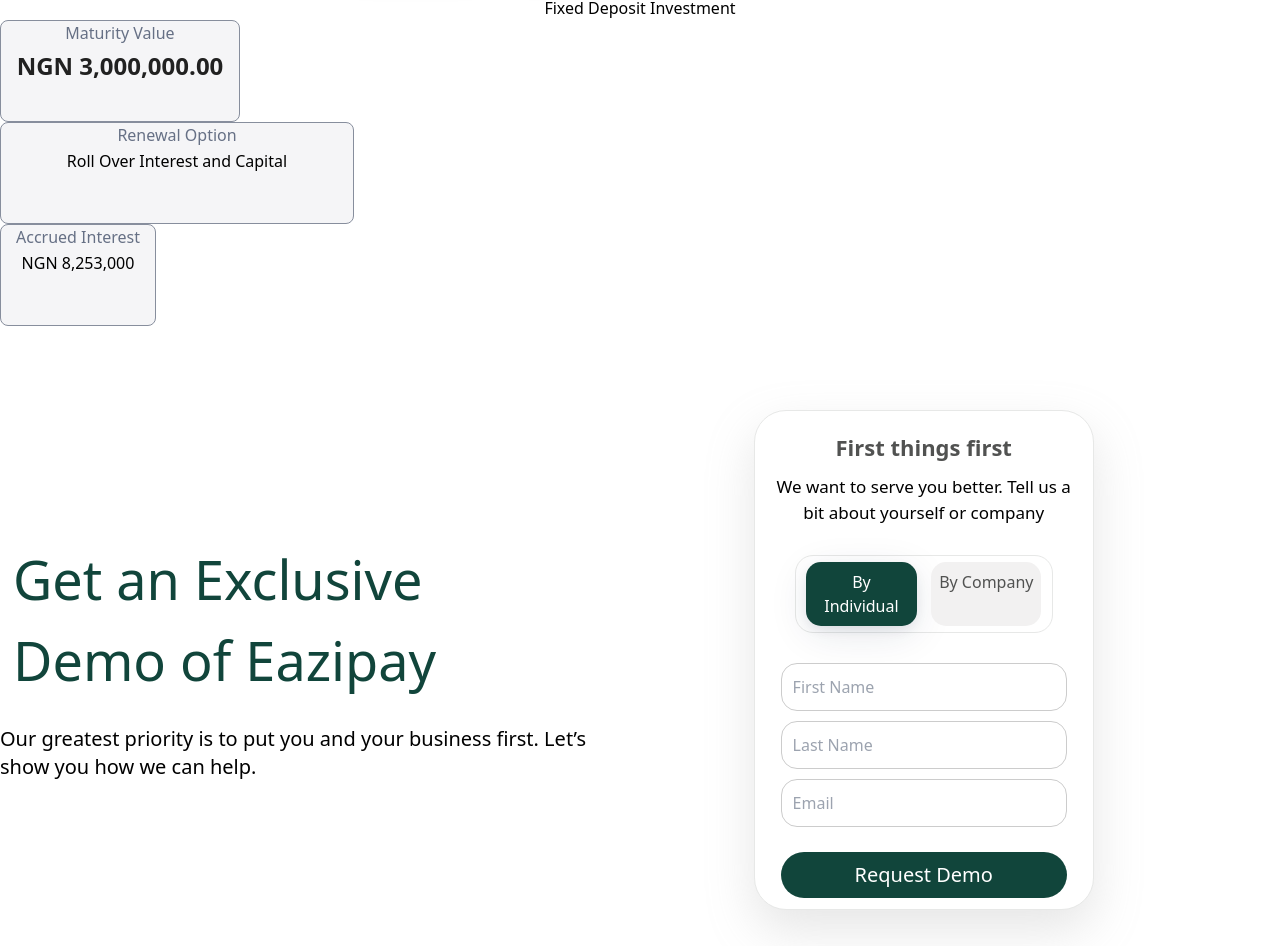
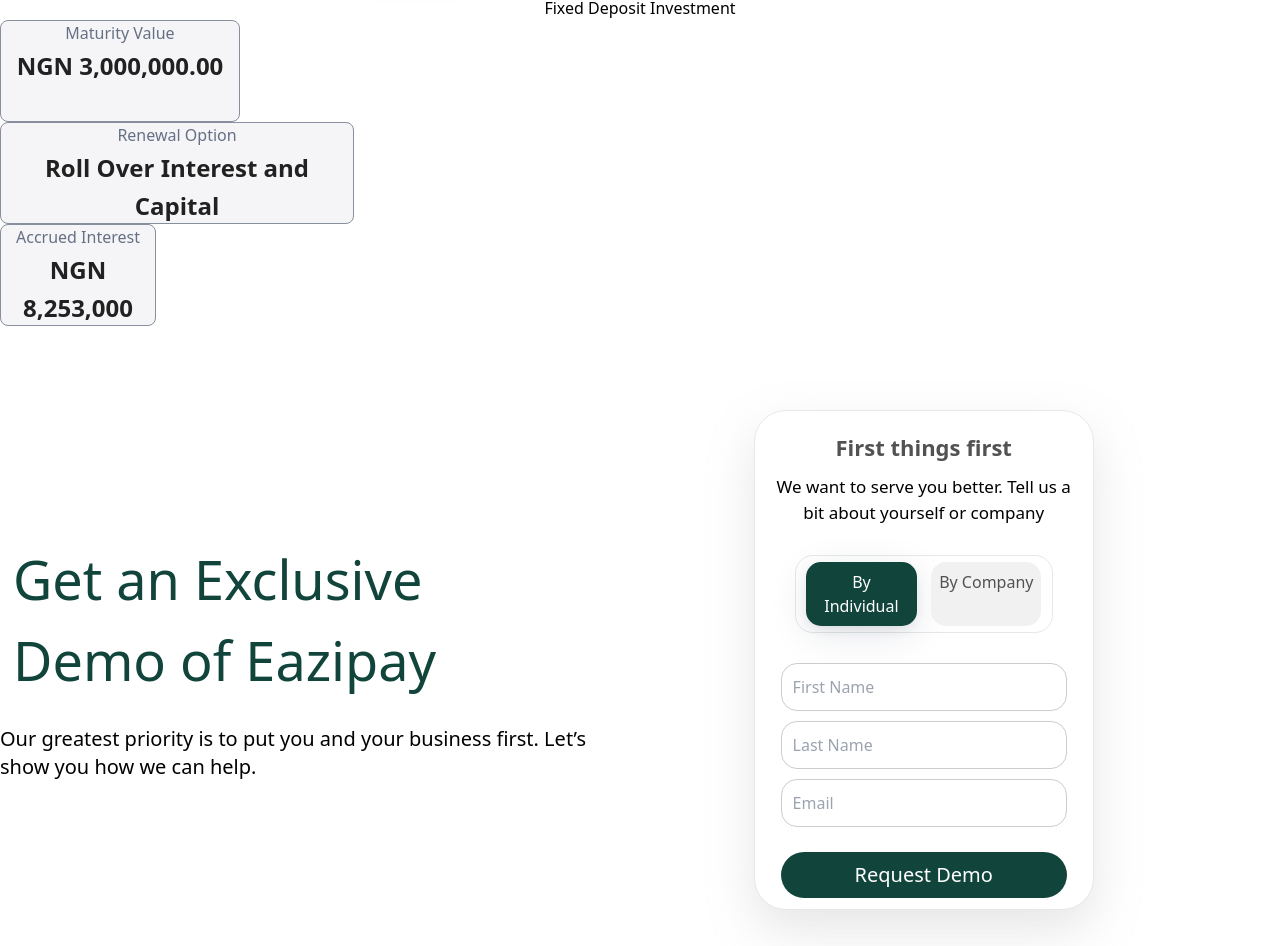
Before and after one commit to Maxwell011/azipay, a React (Vite) app: page / in a window 1280 px wide. Shown: the part 3314-4260 px from the top of the page. Built offline with nearby package versions, Linux system fonts and the light colour scheme.

Commit message:
removed comments

```diff
--- a/src/css/New.css
+++ b/src/css/New.css
@@ -28,7 +28,7 @@
     font-weight: 500;
     line-height: 25.6px;
   }
-  /* .amount-value,
+  .amount-value,
   .maturity-value,
   .proposed-value,
   .renewal-value,
@@ -49,7 +49,7 @@
     background: rgba(2, 11, 50, 0.04);
     width: 168px;
     height: 102px;
-  } */
+  }
   .renewal-container {
     width: 354px;
     height: 102px;
```
